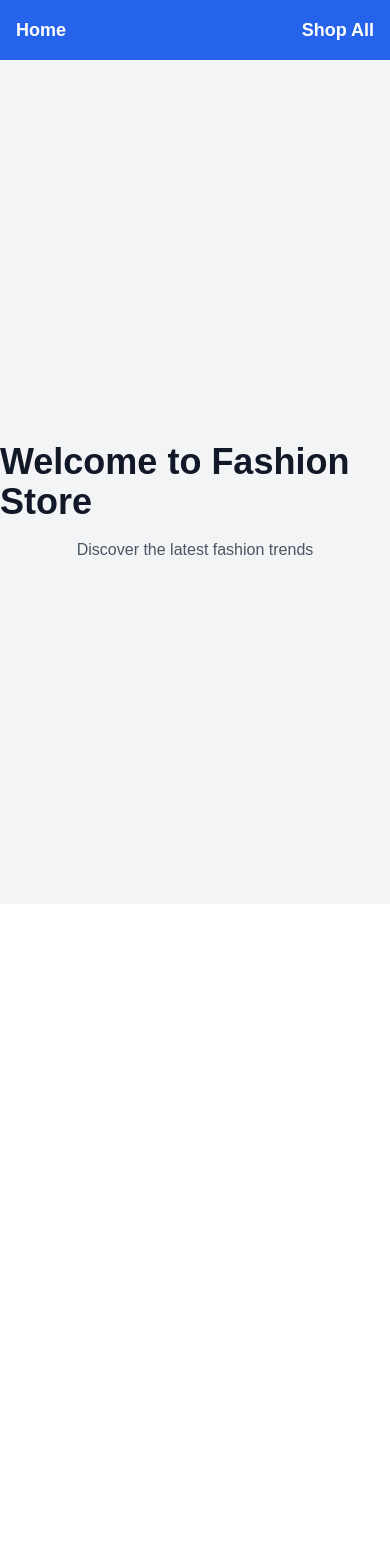
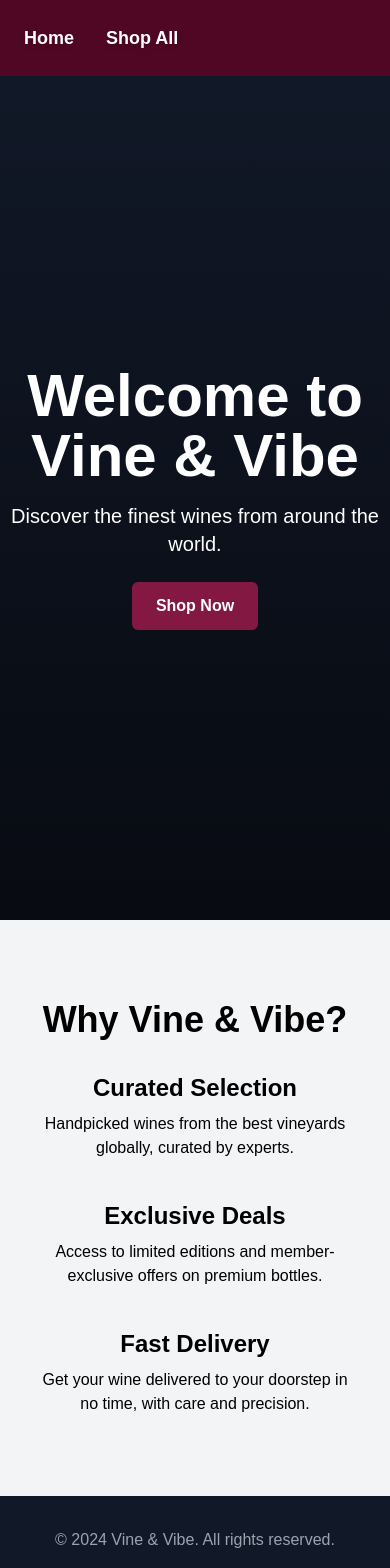
Before and after one commit to renashen314/fashion-ecommerce-site, a Next.js app in the folder client/: page / in a window 390 px wide. Shown: the top 1568 px of the page. Before the commit the page ends 904 px from the top, so only its background shows below. Built offline with nearby package versions, Linux system fonts and the light colour scheme.

Commit message:
build product cards

```diff
--- a/client/src/app/components/Navbar.tsx
+++ b/client/src/app/components/Navbar.tsx
@@ -2,8 +2,8 @@ import Link from 'next/link';
 
 const Navbar = () => {
   return (
-    <nav className="bg-blue-600 p-4">
-      <div className="container mx-auto flex justify-between">
+    <nav className="bg-pink-950 p-6">
+      <div className="container mx-auto flex gap-8 drop-shadow-md">
         <Link href="/" className="text-white font-bold text-lg">
           Home
         </Link>
--- /dev/null
+++ b/client/src/app/components/ProductCard.tsx
@@ -0,0 +1,23 @@
+// src/components/ProductCard.tsx
+
+interface ProductCardProps {
+    name: string;
+    origin: string;
+    price: number;
+    imageUrl: string;
+  }
+
+  const ProductCard: React.FC<ProductCardProps> = ({ name, origin, price, imageUrl }) => {
+    return (
+      <div className="bg-white shadow-lg rounded-lg overflow-hidden">
+        <img className="w-full h-48 object-cover" src={imageUrl} alt={name} />
+        <div className="p-4">
+          <h3 className="text-lg font-semibold text-gray-800">{name}</h3>
+          <p className="text-gray-500">{origin}</p>
+          <p className="text-xl font-bold text-pink-900 mt-2">${price.toFixed(2)}</p>
+        </div>
+      </div>
+    );
+  };
+
+  export default ProductCard;
--- a/client/src/app/layout.tsx
+++ b/client/src/app/layout.tsx
@@ -15,8 +15,8 @@ const geistMono = localFont({
 });
 
 export const metadata: Metadata = {
-  title: "Create Next App",
-  description: "Generated by create next app",
+  title: "Vine & Vibe",
+  description: "The fine wine shop",
 };
 
 export default function RootLayout({
--- a/client/src/app/page.tsx
+++ b/client/src/app/page.tsx
@@ -1,9 +1,39 @@
 const HomePage = () => {
   return (
-<div className="flex flex-col items-center justify-center min-h-screen bg-gray-100">
-      <h1 className="text-4xl font-bold text-gray-900 mt-10">Welcome to Fashion Store</h1>
-      <p className="mt-4 text-gray-600">Discover the latest fashion trends</p>
-    </div>
+  <div className="min-h-screen bg-gradient-to-b from-gray-900 to-black text-white">
+    {/* hero */}
+      <section className="flex flex-col items-center justify-center h-screen text-center">
+        <h1 className="text-6xl font-extrabold mb-4">Welcome to Vine & Vibe</h1>
+        <p className="text-xl font-light mb-6">Discover the finest wines from around the world.</p>
+        <button className="px-6 py-3 bg-pink-900 hover:bg-red-700 text-white font-semibold rounded-md">
+          Shop Now
+        </button>
+      </section>
+    {/* Features */}
+      <section className="py-20 bg-gray-100 text-black">
+        <h2 className="text-4xl font-bold text-center mb-8">Why Vine & Vibe?</h2>
+        <div className="grid grid-cols-1 md:grid-cols-3 gap-10 px-10">
+          <div className="text-center">
+            <h3 className="text-2xl font-semibold mb-2">Curated Selection</h3>
+            <p>Handpicked wines from the best vineyards globally, curated by experts.</p>
+          </div>
+          <div className="text-center">
+            <h3 className="text-2xl font-semibold mb-2">Exclusive Deals</h3>
+            <p>Access to limited editions and member-exclusive offers on premium bottles.</p>
+          </div>
+          <div className="text-center">
+            <h3 className="text-2xl font-semibold mb-2">Fast Delivery</h3>
+            <p>Get your wine delivered to your doorstep in no time, with care and precision.</p>
+          </div>
+        </div>
+      </section>
+    {/* Footer */}
+      <footer className="bg-gray-900 text-gray-400 py-8">
+        <div className="container mx-auto text-center">
+          <p>© 2024 Vine & Vibe. All rights reserved.</p>
+        </div>
+      </footer>
+  </div>
   );
 };
 
--- a/client/src/app/products/page.tsx
+++ b/client/src/app/products/page.tsx
@@ -1,25 +1,55 @@
-import Link from 'next/link';
+// src/app/products/page.tsx
 
-const ProductsPage = () => {
-    const products = [
-      { id: 1, name: 'White tshirt' },
-      { id: 2, name: 'Jeans' },
-    ];
+import ProductCard from '../components/ProductCard';
 
-    return (
-      <div className="p-10 bg-white">
-        <h1 className="text-3xl font-bold text-center text-gray-800">Products</h1>
-        <ul className="mt-6 space-y-4">
-          {products.map((product) => (
-            <li key={product.id} className="text-lg text-blue-500 hover:underline">
-              <Link href={`/products/${product.id}`}>
-                {product.name}
-              </Link>
-            </li>
+const products = [
+  {
+    name: 'Chateau Margaux',
+    origin: 'France',
+    price: 29.99,
+    imageUrl: 'https://images.unsplash.com/photo-1534735714471-c5ea63cbe1cf?q=80&w=1740&auto=format&fit=crop&ixlib=rb-4.0.3&ixid=M3wxMjA3fDB8MHxwaG90by1wYWdlfHx8fGVufDB8fHx8fA%3D%3D', // Replace with actual images
+  },
+  {
+    name: 'Penfolds Grange',
+    origin: 'Australia',
+    price: 45.99,
+    imageUrl: 'https://images.unsplash.com/photo-1700893417207-99da24343476?q=80&w=1740&auto=format&fit=crop&ixlib=rb-4.0.3&ixid=M3wxMjA3fDB8MHxwaG90by1wYWdlfHx8fGVufDB8fHx8fA%3D%3D',
+  },
+  {
+    name: 'Castello Monaci',
+    origin: 'Italy',
+    price: 18.99,
+    imageUrl: 'https://images.unsplash.com/photo-1618611627105-74f7567bc6a2?q=80&w=1760&auto=format&fit=crop&ixlib=rb-4.0.3&ixid=M3wxMjA3fDB8MHxwaG90by1wYWdlfHx8fGVufDB8fHx8fA%3D%3D',
+  },
+  {
+    name: 'Opus One',
+    origin: 'USA',
+    price: 32.99,
+    imageUrl: 'https://images.unsplash.com/photo-1628187832510-94b4d90445af?q=80&w=1887&auto=format&fit=crop&ixlib=rb-4.0.3&ixid=M3wxMjA3fDB8MHxwaG90by1wYWdlfHx8fGVufDB8fHx8fA%3D%3D',
+  },
+  // Add more products as needed
+];
+
+const ShopAllPage = () => {
+  return (
+    <div className="min-h-screen bg-gray-100 py-10">
+      <h1 className="text-center text-4xl font-bold text-gray-900 mb-10">Shop All Wines</h1>
+
+      <div className="container mx-auto px-4">
+        <div className="grid grid-cols-1 sm:grid-cols-2 lg:grid-cols-4 gap-8">
+          {products.map((product, index) => (
+            <ProductCard
+              key={index}
+              name={product.name}
+              origin={product.origin}
+              price={product.price}
+              imageUrl={product.imageUrl}
+            />
           ))}
-        </ul>
+        </div>
       </div>
-    );
-  };
+    </div>
+  );
+};
 
-  export default ProductsPage;
+export default ShopAllPage;
```
